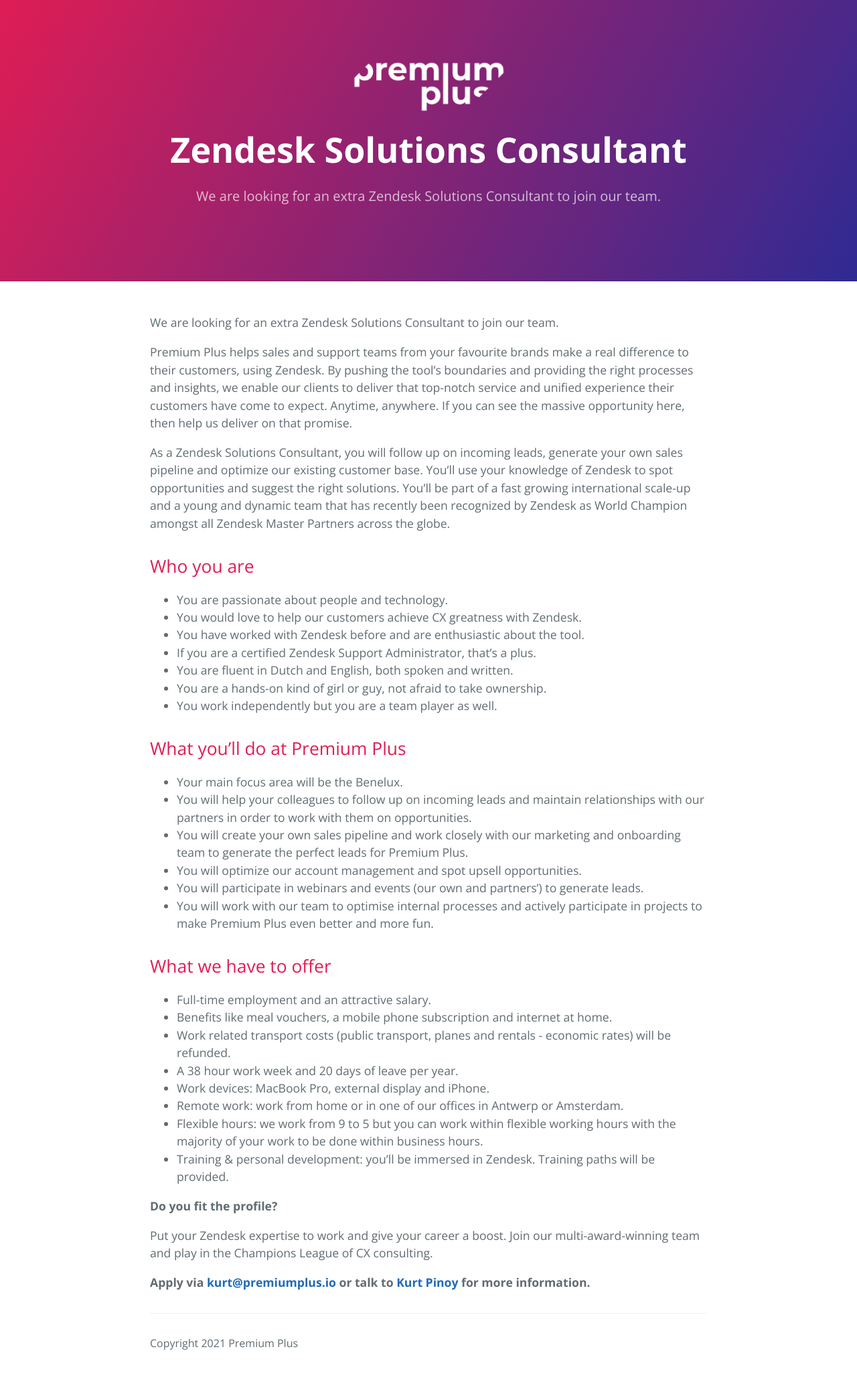
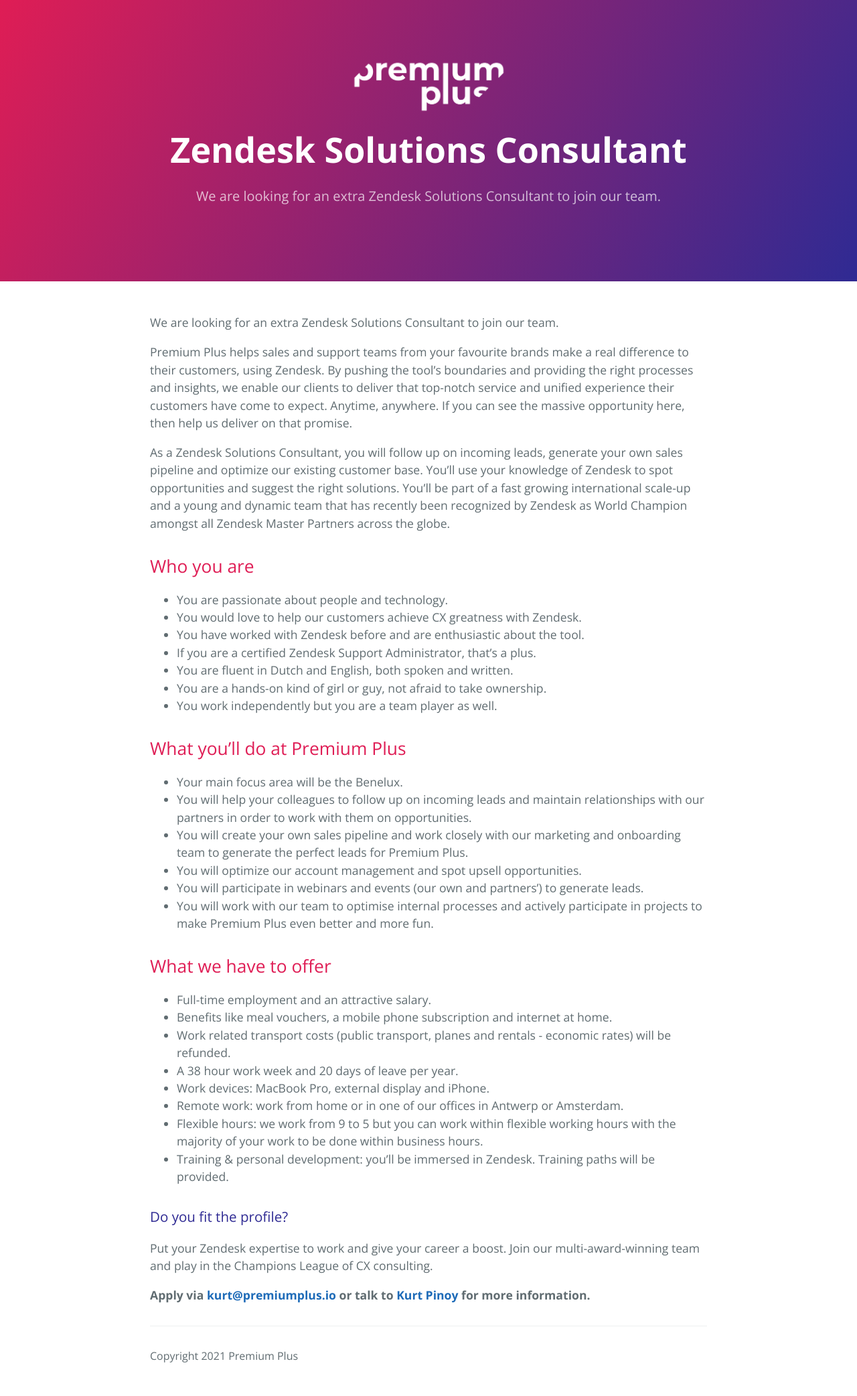
Before and after one commit to premium-plus-io/jobs, a Jekyll site: the page built from _posts/2021-10-14-solutions-consultant.md, in a window 1280 px wide. Shown: the whole page at 67% size. Built offline with Jekyll 4.4.1, drawn with Linux system fonts in a browser that asks for light colours.

Commit message:
Change titles

```diff
--- a/_posts/2021-10-14-solutions-consultant.md
+++ b/_posts/2021-10-14-solutions-consultant.md
@@ -42,7 +42,7 @@
 - Training & personal development: you’ll be immersed in Zendesk. Training paths will be provided.
 
 
-**Do you fit the profile?**
+### Do you fit the profile?
 
 Put your Zendesk expertise to work and give your career a boost. Join our multi-award-winning team and play in the Champions League of CX consulting.
 
```
